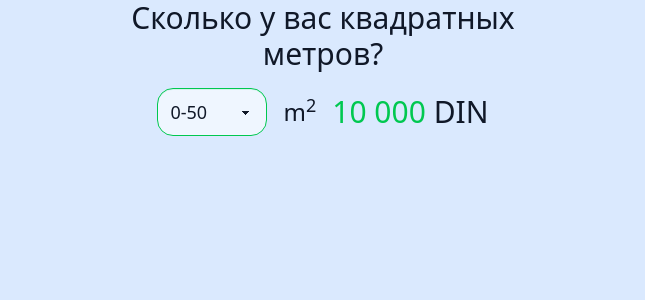
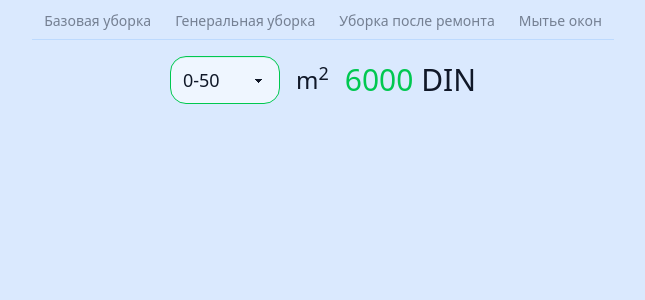
Before and after one commit to levladik/clean_cleanom, a Next.js app: page / in a window 1280 px wide. Shown: the top 300 px of the page, without its empty margins (317-962 px from the left). Built offline with nearby package versions, Linux system fonts and the light colour scheme.

Commit message:
feat: implement Calculator component with service and room size selection; integrate pricing calculation

```diff
--- a/src/components/calculator/Calculator.tsx
+++ b/src/components/calculator/Calculator.tsx
@@ -1,13 +1,24 @@
+'use client'
 /**
  * Calculator Component
  *
  * The main calculator component for the cleaning service price calculator
  */
 
-import { RoomSizeSelector } from "./RoomSizeSelector"
+import { useState } from 'react'
+import { RoomSizeSelector } from './RoomSizeSelector'
+import ServiceSelector from './ServiceSelector'
+import { calculateBasePrice } from '@/lib/calculator/pricing'
 
 export default function Calculator() {
+  const [selectedService, setSelectedService] = useState('basic')
+  const [roomSize, setRoomSize] = useState('0-50')
+
+  const finalPrice = calculateBasePrice(selectedService, parseInt(roomSize.split('-')[1] || '50'))
   return (
-    <RoomSizeSelector />
-  )
+    <div className='calculator m-auto max-w-4xl'>
+      <ServiceSelector setSelectedService={setSelectedService} />
+      <RoomSizeSelector setRoomSize={setRoomSize} finalPrice={finalPrice}/>
+    </div>
+  );
 }
--- a/src/components/calculator/RoomSizeSelector.tsx
+++ b/src/components/calculator/RoomSizeSelector.tsx
@@ -6,17 +6,19 @@
  * A range slider component for selecting room sizes in square meters.
  */
 
-import React, { useState } from 'react';
 
-export const RoomSizeSelector = () => {
-  const [selectedService, setSelectedService] = useState(50);
+interface RoomSizeSelectorProps {
+  setRoomSize?: (size: string) => void
+  finalPrice?: number
+}
+
+export const RoomSizeSelector = ({ setRoomSize, finalPrice }: RoomSizeSelectorProps) => {
   return (
-    <div className='m-auto max-w-md'>
-      <p className='text-center text-3xl'>Сколько у вас квадратных метров?</p>
+    <div className='w-fit m-auto'>
       <div className='flex items-center justify-center gap-4 my-4'>
         <select
           className='select select-primary select-lg w-min'
-          onChange={(e) => setSelectedService(e.target.value)}
+          onChange={(e) => setRoomSize?.(e.target.value)}
         >
           <option>0-50</option>
           <option>50-70</option>
@@ -26,7 +28,7 @@ export const RoomSizeSelector = () => {
         </select>
         <p className='text-2xl'>m<sup>2</sup></p>
 
-        <div className='text-3xl text-bold'><span className='text-primary'>10 000</span> DIN</div>
+        <div className='text-3xl text-bold'><span className='text-primary'>{finalPrice}</span> DIN</div>
       </div>
     </div>
   );
--- a/src/components/calculator/ServiceSelector.tsx
+++ b/src/components/calculator/ServiceSelector.tsx
@@ -4,12 +4,34 @@
  * Component for selecting a cleaning service in the calculator
  */
 
-import React from 'react';
+import { services } from '@/lib/calculator/pricing'
+import React from 'react'
 
-export default function ServiceSelector() {
+interface ServiceSelectorProps {
+  setSelectedService?: (service: string) => void
+}
+
+export default function ServiceSelector({ setSelectedService }: ServiceSelectorProps) {
+  const serviceOptions = services;
   return (
-    <div className="service-selector">
-      {/* ServiceSelector content will be added by the user */}
+    <div className='service-selector w-fit m-auto'>
+      <div
+        role='tablist'
+        className='tabs tabs-lift'
+      >
+        {serviceOptions.map((service) => {
+          return (
+            <a
+              role='tab'
+              className='tab'
+              key={service.id}
+              onClick={() => {setSelectedService?.(service.id)}}
+            >
+              {service.name}
+            </a>
+          )
+        })}
+      </div>
     </div>
-  );
+  )
 }
```
